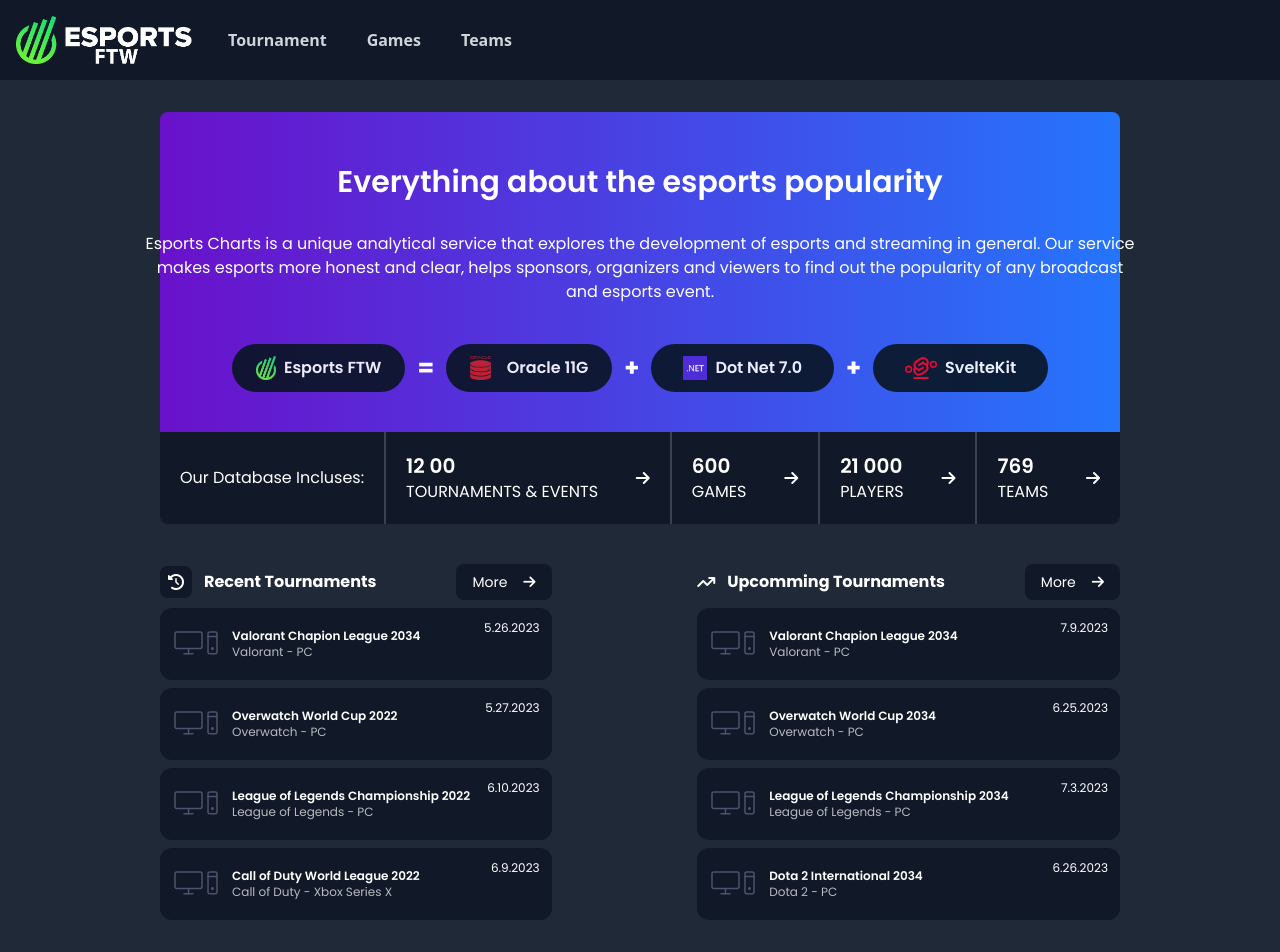
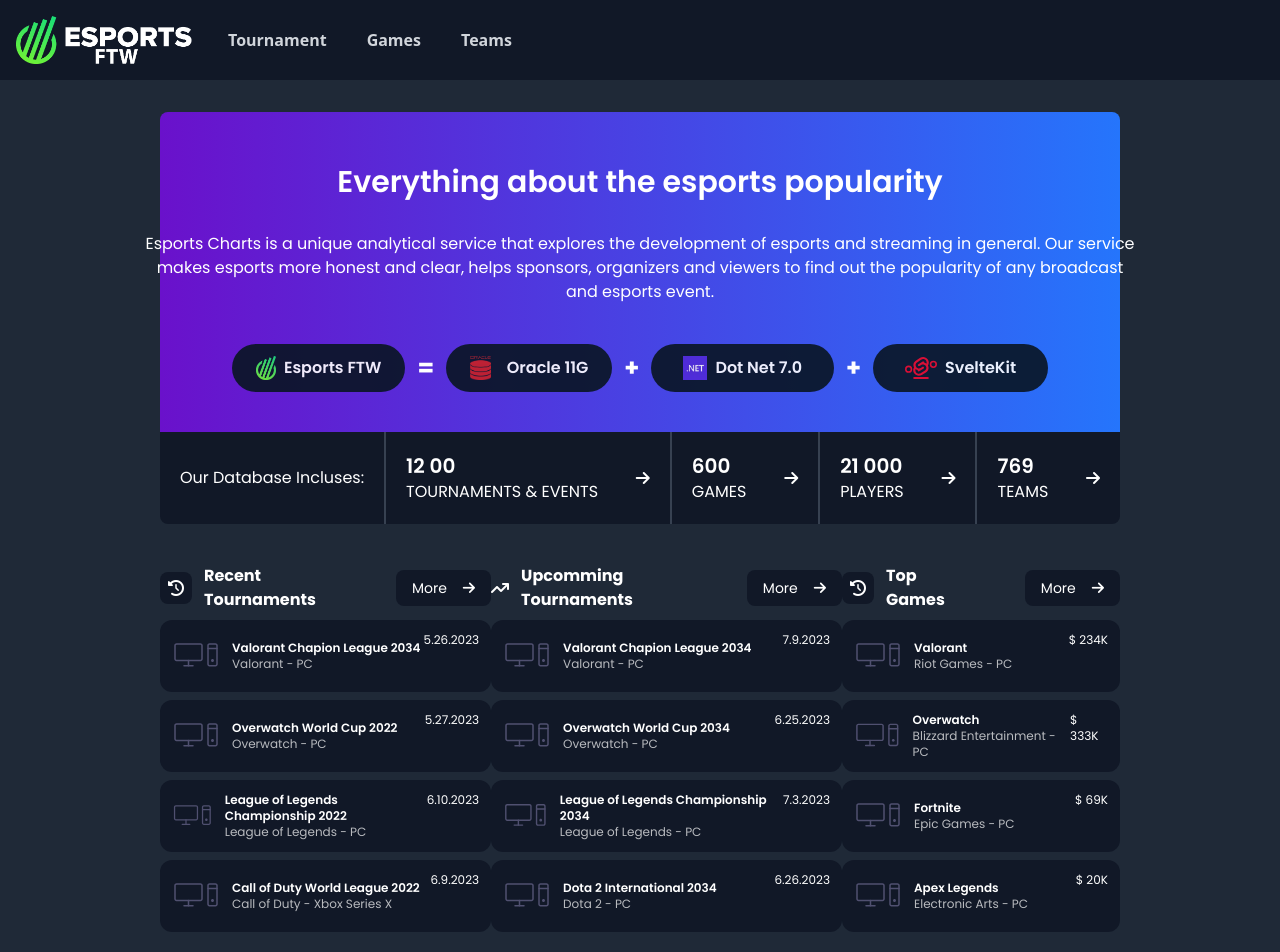
Before and after one commit to b14ck0ps/esports-ftw, a SvelteKit app: page / in a window 1280 px wide. Shown: the top 952 px of the page. Built offline with nearby package versions, Linux system fonts and the light colour scheme.

Commit message:
top game added

```diff
--- a/src/routes/+page.svelte
+++ b/src/routes/+page.svelte
@@ -5,6 +5,7 @@
     import logo from "$lib/assets/icons/logo.png";
     import RecentTournaments from "./RecentTournaments.svelte";
     import UpcomminTournament from "./upcomminTournament.svelte";
+    import TopGames from "./TopGames.svelte";
 </script>
 
 <head>
@@ -141,6 +142,7 @@
     <div class="flex justify-between w-3/4 m-auto mt-10">
         <RecentTournaments />
         <UpcomminTournament />
+        <TopGames />
     </div>
     <!-- section for recent items -->
 </main>
--- /dev/null
+++ b/src/routes/TopGames.svelte
@@ -0,0 +1,96 @@
+<script>
+    /* random generated data  */
+    let t_games = [
+        {
+            name: "Valorant",
+            publisher: "Riot Games",
+            platform: "PC",
+            pricePool: "$ 234K",
+        },
+        {
+            name: "Overwatch",
+            publisher: "Blizzard Entertainment",
+            platform: "PC",
+            pricePool: "$ 333K",
+        },
+        {
+            name: "Fortnite",
+            publisher: "Epic Games",
+            platform: "PC",
+            pricePool: "$ 69K",
+        },
+        {
+            name: "Apex Legends",
+            publisher: "Electronic Arts",
+            platform: "PC",
+            pricePool: "$ 20K",
+        },
+    ];
+</script>
+
+<main>
+    <div class="flex justify-between items-center">
+        <div>
+            <!--Header-->
+            <div class="flex gap-20 items-center">
+                <div class="flex items-center gap-3">
+                    <i
+                        class="fa-solid fa-clock-rotate-left bg-gray-900 p-2 rounded-lg"
+                    />
+                    <p class="font-bold">Top Games</p>
+                </div>
+                <div
+                    class="flex text-sm items-center gap-4 bg-gray-900 rounded-lg px-4 py-2 cursor-pointer hover:bg-gray-700 transition-all"
+                >
+                    <p>More</p>
+                    <i class="fa-solid fa-arrow-right" />
+                </div>
+            </div>
+            <div class="mt-2">
+                <!--lists, get this list from API-->
+                {#each t_games as game}
+                    <div
+                        class="flex justify-between mb-2 bg-gray-900 p-3 rounded-xl cursor-pointer hover:scale-x-105 transition-all"
+                    >
+                        <div>
+                            <div class="flex items-center gap-3">
+                                <svg
+                                    class="w-12 h-12"
+                                    xmlns="http://www.w3.org/2000/svg"
+                                    enable-background="new 0 0 128 128"
+                                    viewBox="0 0 128 128"
+                                    id="pc"
+                                    ><path
+                                        fill="#505070"
+                                        d="M76 77.98H12c-3.309 0-6-2.691-6-6v-36c0-3.309 2.691-6 6-6h64c3.309 0 6 2.691 6 6v36c0 3.309-2.691 6-6 6zm-64-44c-1.103 0-2 .897-2 2v36c0 1.103.897 2 2 2h64c1.103 0 2-.897 2-2v-36c0-1.103-.897-2-2-2H12z"
+                                    /><path
+                                        fill="#505070"
+                                        d="M44 92a2 2 0 0 1-2-2V76a2 2 0 0 1 4 0v14a2 2 0 0 1-2 2z"
+                                    /><path
+                                        fill="#505070"
+                                        d="M56 92H32a2 2 0 0 1 0-4h24a2 2 0 0 1 0 4zM116 92h-16c-3.309 0-6-2.691-6-6V36c0-3.309 2.691-6 6-6h16c3.309 0 6 2.691 6 6v50c0 3.309-2.691 6-6 6zm-16-58c-1.103 0-2 .897-2 2v50c0 1.103.897 2 2 2h16c1.103 0 2-.897 2-2V36c0-1.103-.897-2-2-2h-16z"
+                                    /><path
+                                        fill="#505070"
+                                        d="M120 46H96a2 2 0 0 1 0-4h24a2 2 0 0 1 0 4zM108 80c-2.206 0-4-1.794-4-4s1.794-4 4-4 4 1.794 4 4-1.794 4-4 4z"
+                                    /></svg
+                                >
+
+                                <div>
+                                    <h3 class="text-xs font-semibold">
+                                        {game.name}
+                                    </h3>
+                                    <h6 class="text-xs opacity-70">
+                                        {game.publisher} - {game.platform}
+                                    </h6>
+                                </div>
+                            </div>
+                        </div>
+                        <p class="text-xs">
+                            {game.pricePool}
+                        </p>
+                    </div>
+                {/each}
+            </div>
+        </div>
+    </div>
+</main>
```
